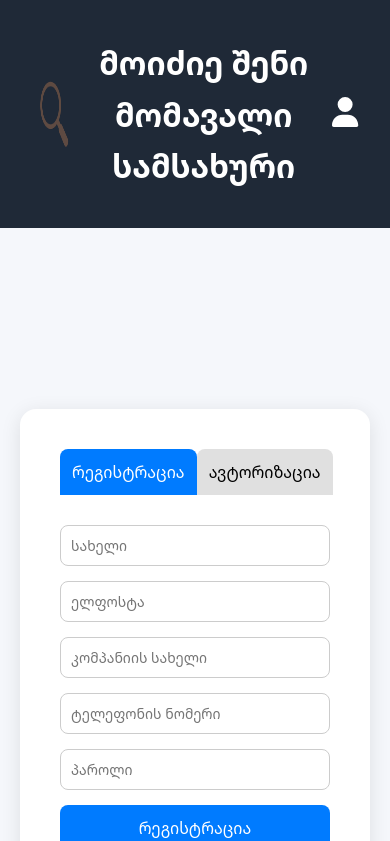
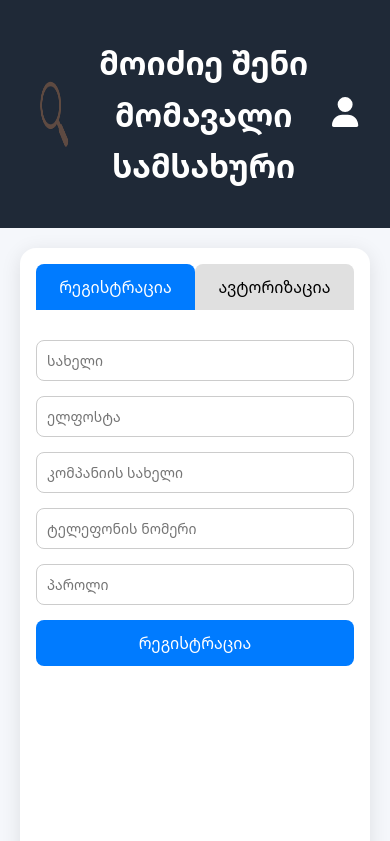
Before and after one commit to gagababutsidze/vacancy-frontend, a React (Create React App) app: page /login in a window 390 px wide. Shown: the top 841 px of the page. Built offline with nearby package versions, Linux system fonts and the light colour scheme.

Commit message:
frontend

```diff
--- a/src/styles/login.css
+++ b/src/styles/login.css
@@ -65,3 +65,15 @@
 .auth-form button:hover {
   background-color: #0062cc;
 }
+
+
+
+@media (min-width: 344px) and (max-width: 768px) {
+
+  .auth-card{
+    width: 100%;
+    height: 100%;
+    padding: 1rem;
+  }
+
+}
```
